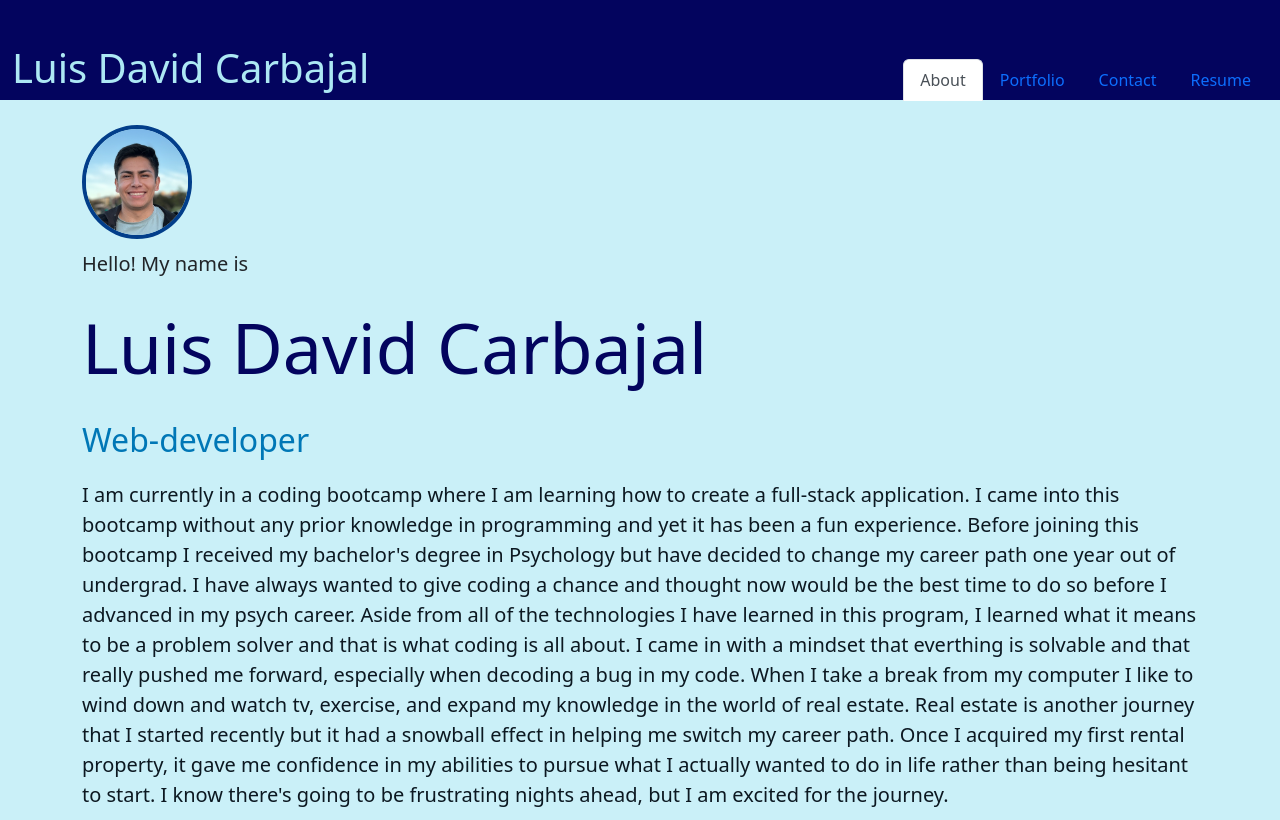
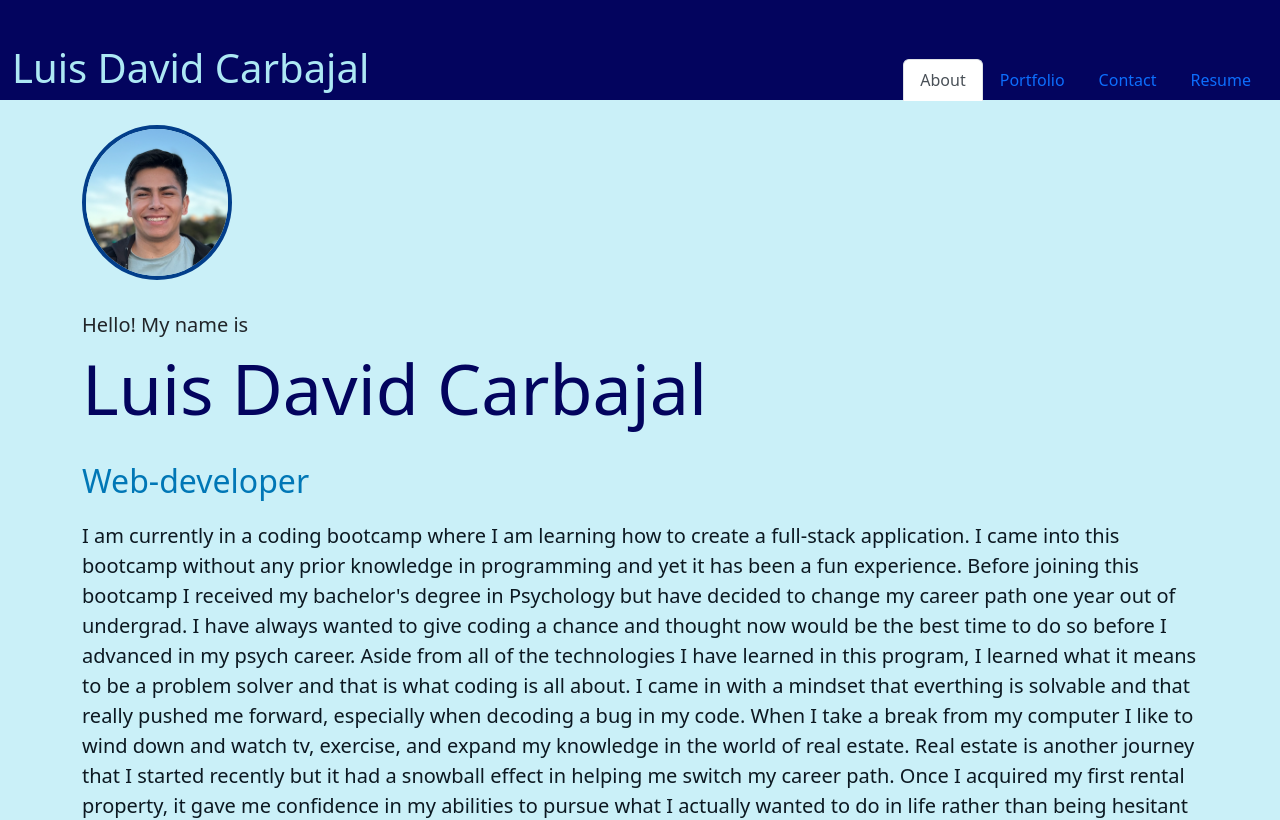
Before and after one commit to Luis00809/Portfolio, a React (Vite) app: page / in a window 1280 px wide. Shown: the top 820 px of the page. Built offline with nearby package versions, Linux system fonts and the light colour scheme.

Commit message:
img size

```diff
--- a/src/components/UI/CardList.jsx
+++ b/src/components/UI/CardList.jsx
@@ -1,10 +1,10 @@
 
 const styles = {
     size: {
-        width: '300px',
+        width: '360px',
         height: '300px',
         border: "2px solid rgb(2, 62, 138)",
-        borderRadius: "35px"
+        borderRadius: "35px",
 
     },
     bottomSpacer: {
@@ -19,8 +19,8 @@ const styles = {
     },
     backColor: {
         background: "rgb(202, 240, 248)",
-        border: 'none'
-    },
+        border: 'none',
+    }
 
 
 }
--- a/src/pages/About.jsx
+++ b/src/pages/About.jsx
@@ -4,11 +4,12 @@ const styles = {
         border: "4px solid rgb(2, 62, 138)",
         marginBottom: '10px',
         marginTop: '25px',
-        width: "110px"
+        width: "150px"
     },
     nameP: {
         fontSize: '70px',
         color: "rgb(3, 4, 94)",
+
     },
     pHeight: {
         height: '12px'
@@ -20,10 +21,10 @@ const styles = {
     subHead:{
         color: 'rgb(0, 119, 182)',
     },
-
-
-
-
+    greet: {
+        position: 'relative',
+        top: '20px'
+    }
 }
 
 export default function About() {
@@ -35,7 +36,7 @@ export default function About() {
                     <img style={styles.image} src="../assets/images/Photo for badge .png" alt="Picture of Luis David Carbajal"/>
                 </div>
                 <div className=" col-sm-12">
-                    <p className="fs-5"> Hello! My name is </p>
+                    <p style={styles.greet} className="fs-5 "> Hello! My name is </p>
                     <p style={styles.nameP} >Luis David Carbajal</p>
                     <p style={styles.subHead} className="fs-2">Web-developer</p>
                     <p style={styles.pColor} className="fs-5">
```
